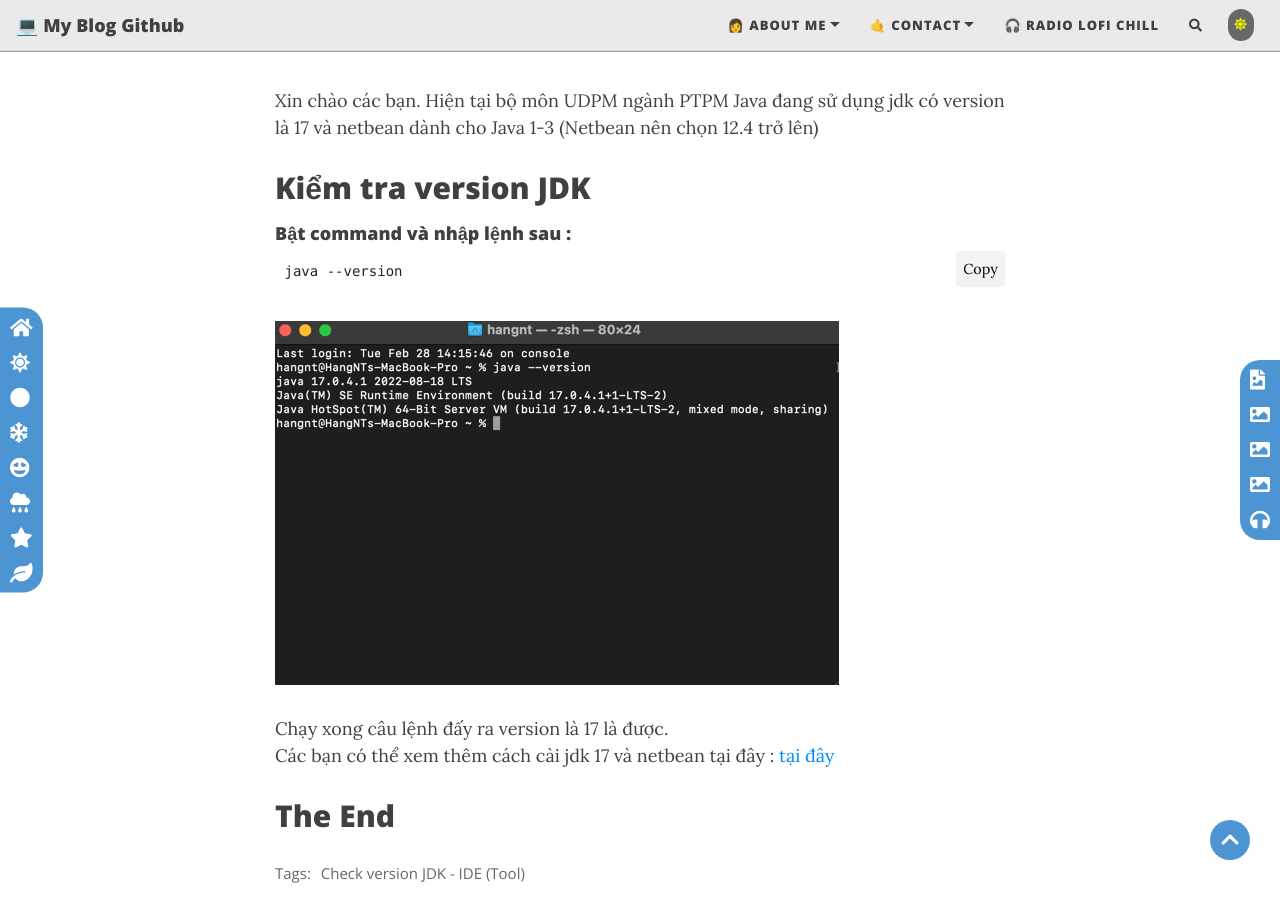
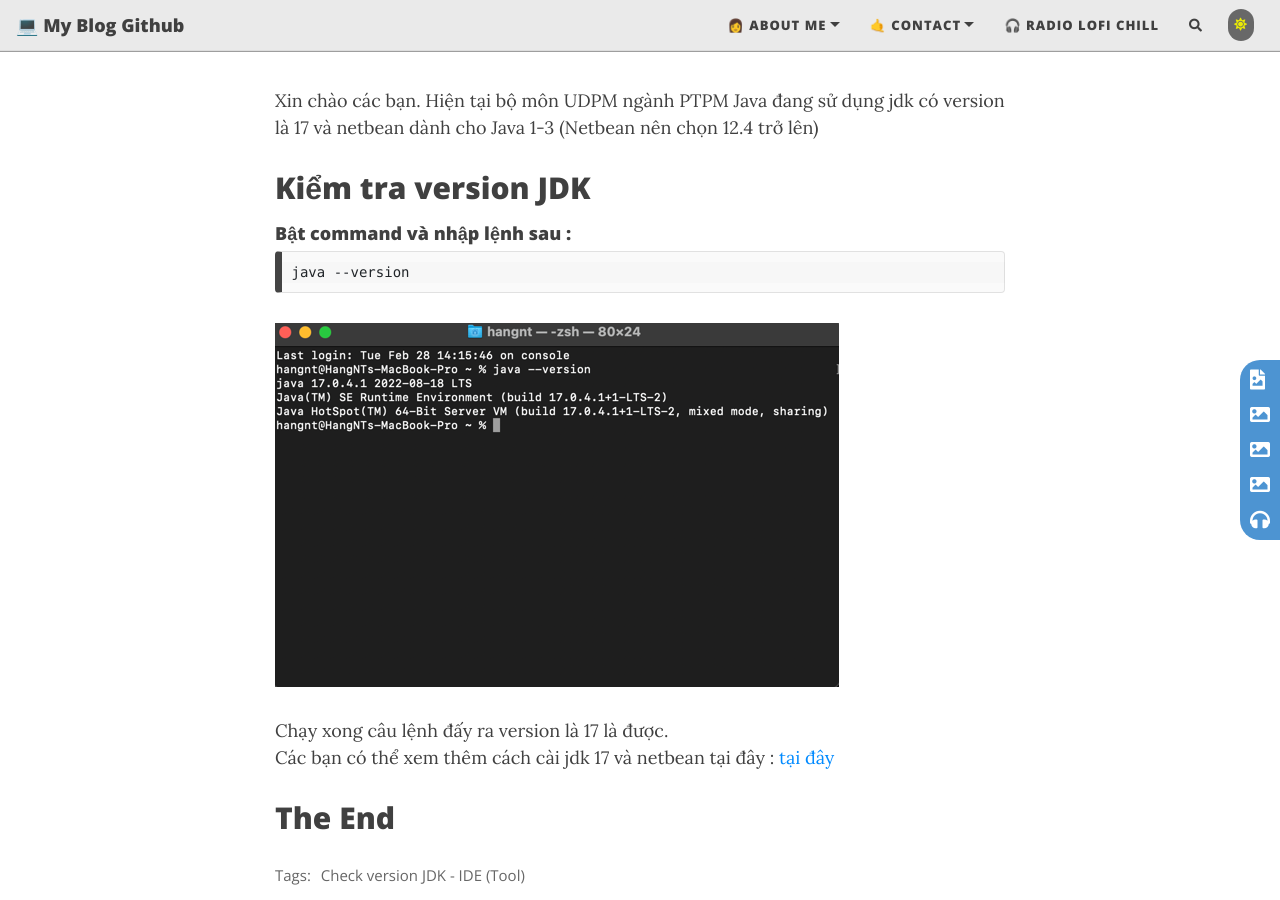
Before and after one commit to HangNT169/hangnt169.github.io, a Jekyll site: the page built from _posts/2023-02-28-kiem-tra-jdk-ide-dang-dung.md, in a window 1280 px wide and 900 px high, scrolled down 546 px. Built offline with Jekyll 4.4.1, drawn with Linux system fonts in a browser that asks for light colours; nearby versions of some CDN libraries; comment, search, counter and statistics services are not loaded.

Commit message:
no message

```diff
--- a/_config.yml
+++ b/_config.yml
@@ -20,6 +20,7 @@
 ###############################################
 
 navbar-links:
+
   👩 About Me:
     - Nguyễn Thúy Hằng: "https://github.com/HangNT169"
   🤙 Contact:
@@ -27,6 +28,7 @@
     - Phạm Xuân Hải: "https://github.com/xuanhai2907"
     - Nguyễn Quốc Huy: "https://github.com/Huya22042003"
   🎧 Radio lofi chill: https://thangncph26123.github.io/lofi-chill-by-ban-giau-ten/
+
 
 ################
 # --- Logo --- #
--- a/_includes/nav.html
+++ b/_includes/nav.html
@@ -84,7 +84,7 @@
   </div>
   {% endif %}
 </nav>
-<nav class="menu">
+<!-- <nav class="menu">
   <ul class="ul-custom">
     <li class="li-custom">
       <a
@@ -155,7 +155,7 @@
       </a>
     </li>
   </ul>
-</nav>
+</nav> -->
 
 <nav class="menuRight">
   <ul class="ul-custom">
```
